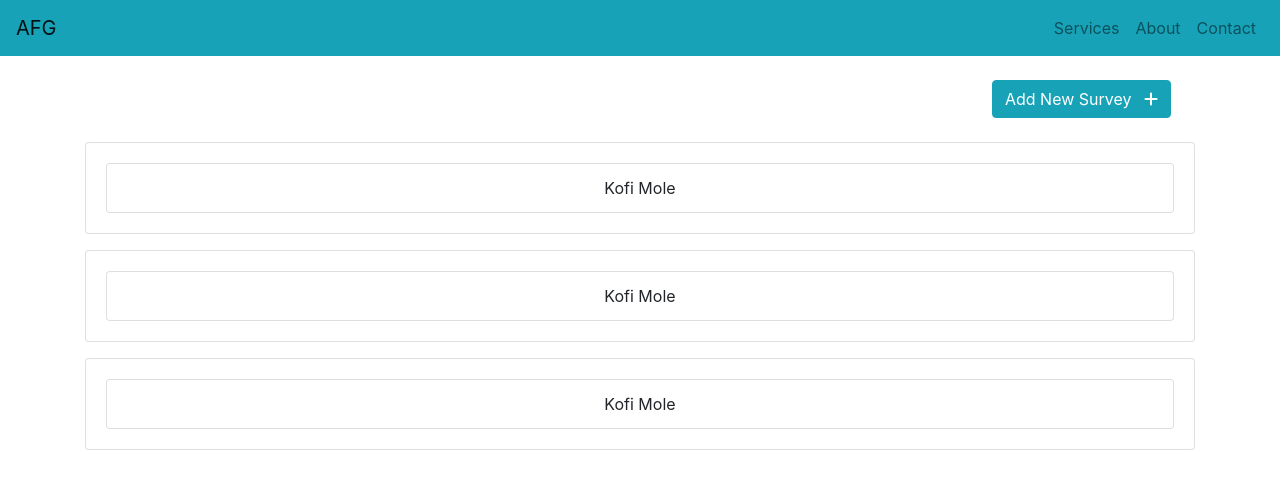
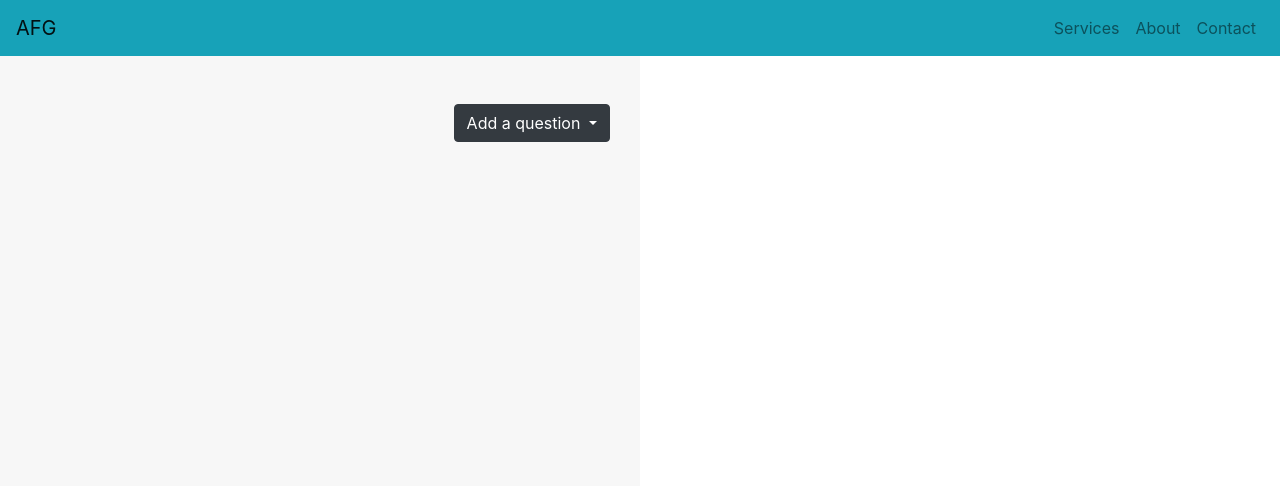
Before and after one commit to nytro04/vue-home-assignment, a Vue app: page / in a window 1280 px wide. Shown: the top 486 px of the page. Built offline with nearby package versions, Linux system fonts and the light colour scheme; what vue-js-modal would draw is missing.

Commit message:
radio button

```diff
--- a/src/components/LongText.vue
+++ b/src/components/LongText.vue
@@ -65,8 +65,8 @@ export default {
       console.log(this.long);
 
       const longSurvey = {
-        type: "LONG TEXT",
-        name: this.long
+        name: "LONG TEXT",
+        label: this.long
       };
 
       console.log(longSurvey);
--- a/src/components/ShortText.vue
+++ b/src/components/ShortText.vue
@@ -67,8 +67,8 @@ export default {
       console.log(this.short);
 
       const shortSurvey = {
-        type: "SHORT TEXT",
-        name: this.short
+        name: "SHORT TEXT",
+        label: this.short
       };
 
       console.log(shortSurvey);
--- a/src/components/SingleChoice.vue
+++ b/src/components/SingleChoice.vue
@@ -81,8 +81,8 @@ export default {
       console.log(this.single);
 
       const singleSurvey = {
-        type: "SINGLE CHOICE",
-        name: this.single
+        name: "SINGLE CHOICE",
+        label: this.single
       };
 
       console.log(singleSurvey);
--- a/src/views/AddSurvey.vue
+++ b/src/views/AddSurvey.vue
@@ -6,7 +6,7 @@
     <!-- <modal name="short-modal" /> -->
     <!-- <modal ref="short-modal"></modal> -->
     <div class="dropdown text-right">
-      <a class="btn btn-info dropdown-toggle" href="#" role="button" id="dropdownMenuLink" data-toggle="dropdown" aria-haspopup="true" aria-expanded="false">
+      <a class="btn btn-dark dropdown-toggle" href="#" role="button" id="dropdownMenuLink" data-toggle="dropdown" aria-haspopup="true" aria-expanded="false">
         Add a question
       </a>
 
@@ -29,8 +29,8 @@
     <div class="py-5">
       <ul>
         <li v-for="(question, index) in questions" :key="index">
-          <p class="question__light">{{ index + 1 }} → {{ question.type }}</p>
-          <p class="question__normal">{{ question.name }} ?</p>
+          <p class="question__light">{{ index + 1 }} → {{ question.name }}</p>
+          <p class="question__normal">{{ question.label }} ?</p>
         </li>
       </ul>
     </div>
--- a/src/views/Home.vue
+++ b/src/views/Home.vue
@@ -1,25 +1,14 @@
 <template>
-  <div class="container">
-    <div class="m-4 text-right">
-      <router-link to="/add-survey" class="btn btn-info"
-        >Add New Survey <i class="fas fa-plus ml-2"></i
-      ></router-link>
+  <!-- <div class="container"> -->
+  <div class="row">
+    <div class="col-md-6">
+      <!-- <div class="container"> -->
+      <AddSurvey />
+      <!-- </div> -->
     </div>
-
-    <div class="card card-body mb-3">
-      <ul class="list-group">
-        <li class="list-group-item text-center">Kofi Mole</li>
-      </ul>
-    </div>
-    <div class="card card-body mb-3">
-      <ul class="list-group">
-        <li class="list-group-item text-center">Kofi Mole</li>
-      </ul>
-    </div>
-    <div class="card card-body mb-3">
-      <ul class="list-group">
-        <li class="list-group-item text-center">Kofi Mole</li>
-      </ul>
+    <div class="col-md-6">
+      <Preview />
+      <!-- </div> -->
     </div>
   </div>
 </template>
@@ -27,11 +16,24 @@
 <script>
 // @ is an alias to /src
 // import HelloWorld from "@/components/HelloWorld.vue";
+import AddSurvey from "../views/AddSurvey";
+import Preview from "../views/Preview";
 
 export default {
   name: "Home",
+  components: {
+    AddSurvey,
+    Preview
+  },
   data() {
     return {};
   }
 };
 </script>
+
+<style lang="scss" scoped>
+.col-md-6:first-child {
+  min-height: 100vh;
+  background-color: #f7f7f7;
+}
+</style>
--- /dev/null
+++ b/src/views/Preview.vue
@@ -0,0 +1,117 @@
+<template>
+  <div class="container py-5">
+    <div class="py-5">
+      <ul>
+        <li v-for="(question, index) in questions" :key="index">
+          <p class="question__normal">
+            {{ index + 1 }} → {{ question.label }} ?
+          </p>
+          <!-- <p class="question__normal">{{ question.name }} ?</p> -->
+          <input v-if="question.name === 'SHORT TEXT'" type="text" placeholder="Type your answer here..." />
+          <textarea v-if="question.name === 'LONG TEXT'" name="long-text" id="long-text" cols="50" rows="3" placeholder="Type your answer here..."></textarea>
+          <template v-if="question.name === 'SINGLE CHOICE'">
+            <div class="radiobtn">
+              <input type="radio" id="yes" value="Yes" v-model="picked">
+              <label for="yes">Yes</label>
+            </div>
+            <div class="radiobtn">
+              <input type="radio" id="no" value="No" v-model="picked">
+              <label for="no">No</label>
+            </div>
+          </template>
+
+          <!-- <p v-if="question.name === 'SHORT TEXT'" class="question__light">
+            {{ index + 1 }} → {{ question.label }}
+          </p> -->
+        </li>
+      </ul>
+    </div>
+  </div>
+</template>
+
+<script>
+export default {
+  name: "Preview",
+  components: {},
+  data() {
+    return {
+      questions: JSON.parse(localStorage.getItem("survey"))
+    };
+  },
+
+  methods: {}
+};
+</script>
+
+<style lang="scss" scoped>
+li {
+  list-style: none;
+}
+
+.question {
+  &__light {
+    font-weight: 300;
+    font-size: 0.7rem;
+    text-transform: uppercase;
+    margin-bottom: 0.3rem;
+  }
+
+  &__normal {
+  }
+
+  //   input,
+  //   select,
+  //   input:active,
+  //   select:focus,
+  //   input:focus,
+  //   select:active {
+  //     border-color: #fff;
+  //     outline: none;
+  //     background-color: #fff;
+  //   }
+}
+
+input,
+input:active,
+input:focus,
+textarea,
+textarea:active,
+textarea:focus {
+  border-color: #fff;
+  outline: none;
+}
+
+input[type="text"],
+input[type="textarea"],
+textarea {
+  padding-bottom: 0.5rem;
+  border: none;
+  border-bottom: 1px solid #e7e7e7;
+  width: 70%;
+  margin-bottom: 2rem;
+}
+
+input[type="radio"] {
+  display: none;
+}
+
+.radiobtn {
+  display: block;
+
+  label {
+    border-radius: 5px;
+    padding: 0.2rem 3rem;
+    border: 1px solid #000;
+    text-align: left !important;
+    background-color: #eeeeee;
+  }
+}
+
+// textarea {
+//   padding-bottom: 0.5rem;
+//   border: none;
+//   border-bottom: 1px solid #e7e7e7;
+//   width: 70%;
+//   margin-bottom: 2rem;
+// }
+</style>
```
